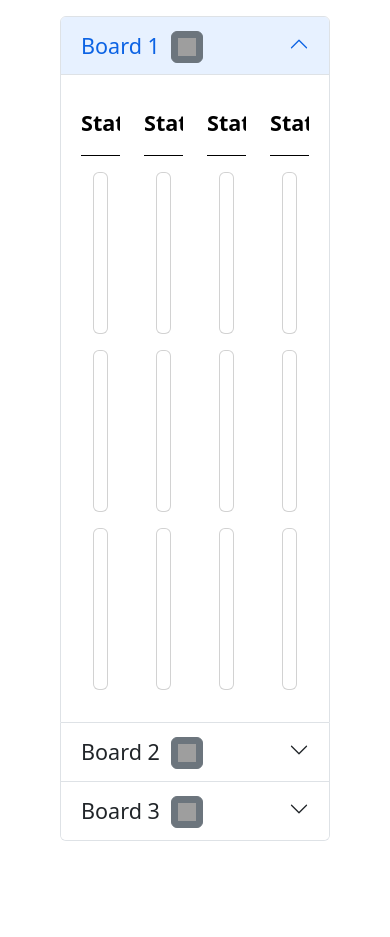
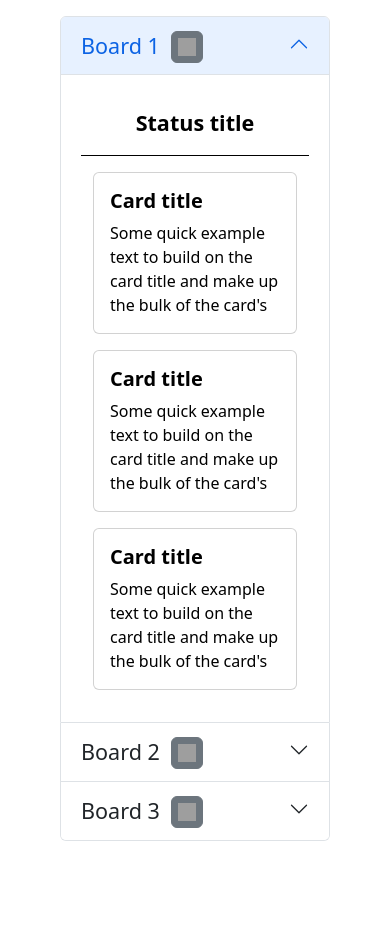
Before and after one commit to Zachiel/proman-python-javascript, a Flask app: page / in a window 390 px wide. Shown: the part 132-1069 px from the top of the page. Run offline with Flask 2, Linux system fonts and the light colour scheme; parts of the project's set-up code (start-up, migrations or seed data) failed here and were passed over; some libraries are stand-ins or nearby versions; grey boxes are pictures that could not be loaded.

Commit message:
Fix cards responsiveness

```diff
--- a/templates/pages/index.html
+++ b/templates/pages/index.html
@@ -14,7 +14,7 @@
                  data-bs-parent="#accordionBoards">
                 <div class="accordion-body">
                     <div class="row board__body">
-                        <div class="col-3 board__status-column flex-column">
+                        <div class="col-12 col-sm-6 col-md-4 col-lg-3  board__status-column flex-column">
                             <h4 class="board__status-header mb-0 d-flex align-items-center justify-content-center">
                                 <input class="board__status-input" value="Status title"> </h4>
                             <div class="board__card-container container d-flex flex-column">
@@ -39,7 +39,7 @@
                             </div>
                         </div>
 
-                        <div class="col-3 board__status-column flex-column">
+                        <div class="col-12 col-sm-6 col-md-4 col-lg-3  board__status-column flex-column">
                             <h4 class="board__status-header mb-0 d-flex align-items-center justify-content-center">
                                 <input class="board__status-input" value="Status title"> </h4>
                             <div class="board__card-container container d-flex flex-column">
@@ -65,7 +65,7 @@
                         </div>
 
 
-                        <div class="col-3 board__status-column flex-column">
+                        <div class="col-12 col-sm-6 col-md-4 col-lg-3  board__status-column flex-column">
                             <h4 class="board__status-header mb-0 d-flex align-items-center justify-content-center">
                                 <input class="board__status-input" value="Status title"> </h4>
                             <div class="board__card-container container d-flex flex-column">
@@ -91,7 +91,7 @@
                         </div>
 
 
-                        <div class="col-3 board__status-column flex-column">
+                        <div class="col-12 col-sm-6 col-md-4 col-lg-3  board__status-column flex-column">
                             <h4 class="board__status-header mb-0 d-flex align-items-center justify-content-center">
                                 <input class="board__status-input" value="Status title"> </h4>
                             <div class="board__card-container container d-flex flex-column">
@@ -117,7 +117,7 @@
                         </div>
 
 
-                        <div class="col-3 board__status-column flex-column">
+                        <div class="col-12 col-sm-6 col-md-4 col-lg-3  board__status-column flex-column">
                             <h4 class="board__status-header mb-0 d-flex align-items-center justify-content-center">
                                 <input class="board__status-input" value="Status title"> </h4>
                             <div class="board__card-container container d-flex flex-column">
@@ -161,7 +161,7 @@
                  data-bs-parent="#accordionBoards">
                 <div class="accordion-body">
                     <div class="row board__body">
-                        <div class="col-3 board__status-column flex-column">
+                        <div class="col-12 col-sm-6 col-md-4 col-lg-3  board__status-column flex-column">
                             <h4 class="board__status-header mb-0 d-flex align-items-center justify-content-center">
                                 <input class="board__status-input" value="Status title"> </h4>
                             <div class="board__card-container container d-flex flex-column">
@@ -186,7 +186,7 @@
                             </div>
                         </div>
 
-                        <div class="col-3 board__status-column flex-column">
+                        <div class="col-12 col-sm-6 col-md-4 col-lg-3  board__status-column flex-column">
                             <h4 class="board__status-header mb-0 d-flex align-items-center justify-content-center">
                                 <input class="board__status-input" value="Status title"> </h4>
                             <div class="board__card-container container d-flex flex-column">
@@ -212,7 +212,7 @@
                         </div>
 
 
-                        <div class="col-3 board__status-column flex-column">
+                        <div class="col-12 col-sm-6 col-md-4 col-lg-3  board__status-column flex-column">
                             <h4 class="board__status-header mb-0 d-flex align-items-center justify-content-center">
                                 <input class="board__status-input" value="Status title"> </h4>
                             <div class="board__card-container container d-flex flex-column">
@@ -238,7 +238,7 @@
                         </div>
 
 
-                        <div class="col-3 board__status-column flex-column">
+                        <div class="col-12 col-sm-6 col-md-4 col-lg-3  board__status-column flex-column">
                             <h4 class="board__status-header mb-0 d-flex align-items-center justify-content-center">
                                 <input class="board__status-input" value="Status title"> </h4>
                             <div class="board__card-container container d-flex flex-column">
@@ -264,7 +264,7 @@
                         </div>
 
 
-                        <div class="col-3 board__status-column flex-column">
+                        <div class="col-12 col-sm-6 col-md-4 col-lg-3  board__status-column flex-column">
                             <h4 class="board__status-header mb-0 d-flex align-items-center justify-content-center">
                                 <input class="board__status-input" value="Status title"> </h4>
                             <div class="board__card-container container d-flex flex-column">
@@ -308,7 +308,7 @@
                  data-bs-parent="#accordionBoards">
                 <div class="accordion-body">
                     <div class="row board__body">
-                        <div class="col-3 board__status-column flex-column">
+                        <div class="col-12 col-sm-6 col-md-4 col-lg-3  board__status-column flex-column">
                             <h4 class="board__status-header mb-0 d-flex align-items-center justify-content-center">
                                 <input class="board__status-input" value="Status title"> </h4>
                             <div class="board__card-container container d-flex flex-column">
@@ -333,7 +333,7 @@
                             </div>
                         </div>
 
-                        <div class="col-3 board__status-column flex-column">
+                        <div class="col-12 col-sm-6 col-md-4 col-lg-3  board__status-column flex-column">
                             <h4 class="board__status-header mb-0 d-flex align-items-center justify-content-center">
                                 <input class="board__status-input" value="Status title"> </h4>
                             <div class="board__card-container container d-flex flex-column">
@@ -359,7 +359,7 @@
                         </div>
 
 
-                        <div class="col-3 board__status-column flex-column">
+                        <div class="col-12 col-sm-6 col-md-4 col-lg-3  board__status-column flex-column">
                             <h4 class="board__status-header mb-0 d-flex align-items-center justify-content-center">
                                 <input class="board__status-input" value="Status title"> </h4>
                             <div class="board__card-container container d-flex flex-column">
@@ -385,7 +385,7 @@
                         </div>
 
 
-                        <div class="col-3 board__status-column flex-column">
+                        <div class="col-12 col-sm-6 col-md-4 col-lg-3  board__status-column flex-column">
                             <h4 class="board__status-header mb-0 d-flex align-items-center justify-content-center">
                                 <input class="board__status-input" value="Status title"> </h4>
                             <div class="board__card-container container d-flex flex-column">
@@ -411,7 +411,7 @@
                         </div>
 
 
-                        <div class="col-3 board__status-column flex-column">
+                        <div class="col-12 col-sm-6 col-md-4 col-lg-3  board__status-column flex-column">
                             <h4 class="board__status-header mb-0 d-flex align-items-center justify-content-center">
                                 <input class="board__status-input" value="Status title"> </h4>
                             <div class="board__card-container container d-flex flex-column">
```
